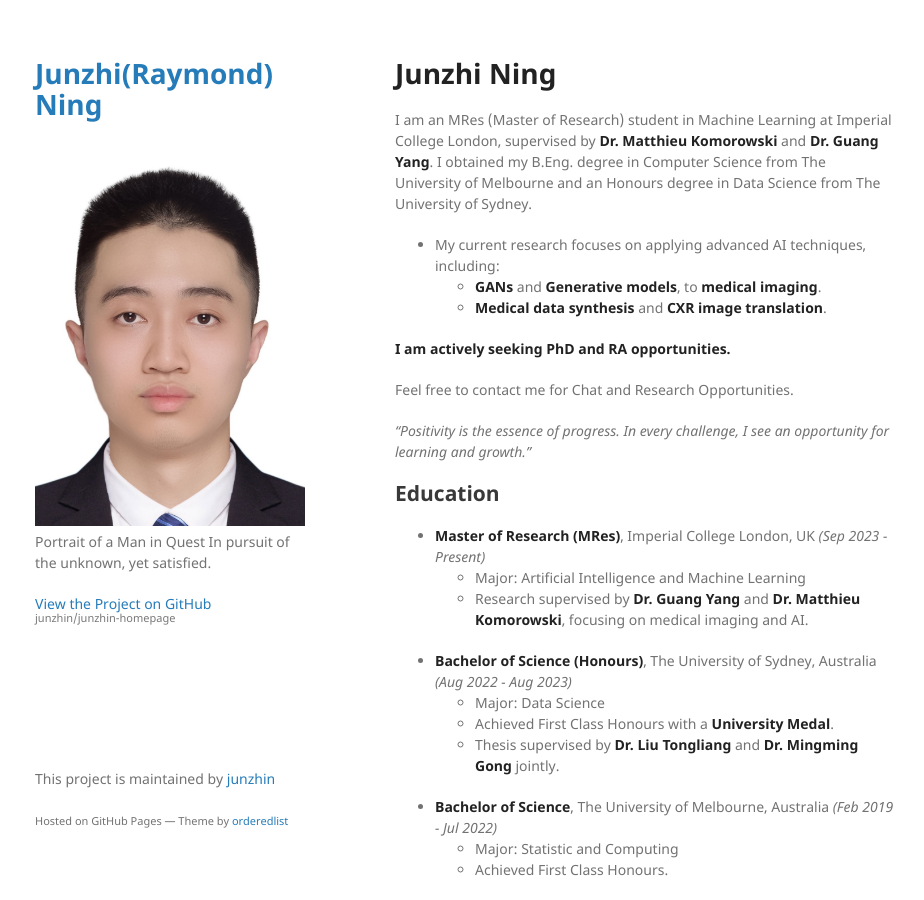
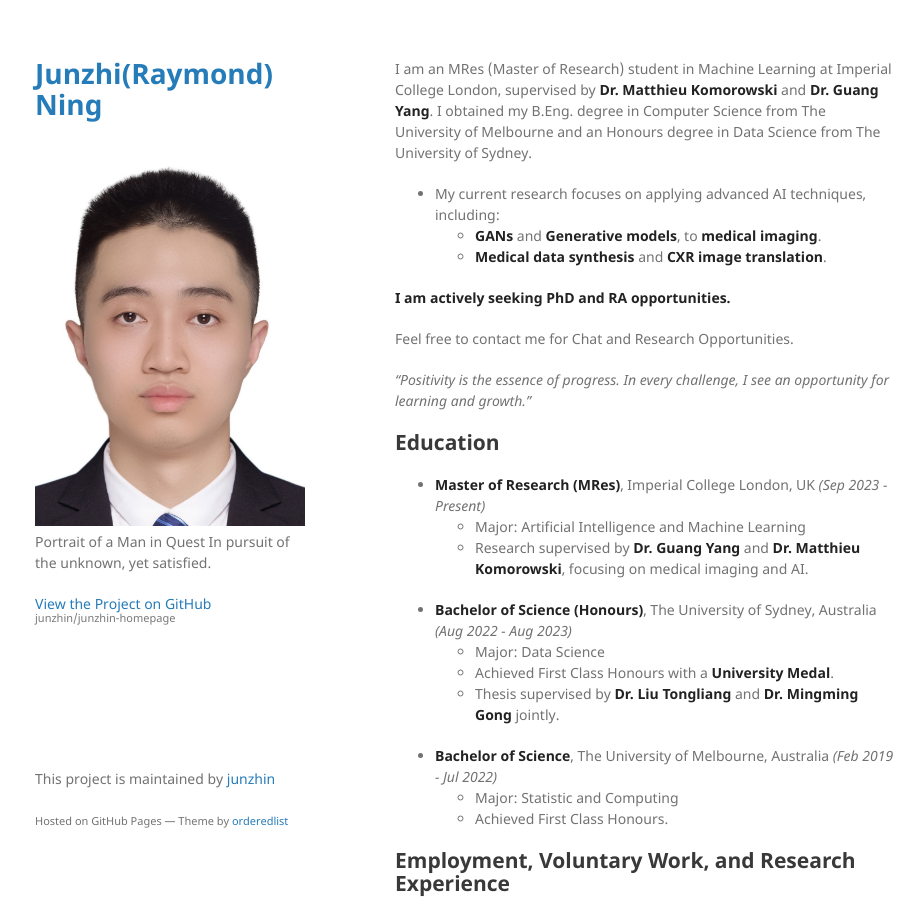
Before and after one commit to junzhin/junzhin-homepage, a Jekyll site: the page built from index.md, in a window 1280 px wide and 900 px high. Shown: the whole window, without its empty margins (175-1099 px from the left). Built offline with Jekyll 4.4.1, drawn with Linux system fonts in a browser that asks for light colours.

Commit message:
Update index.md

```diff
--- a/index.md
+++ b/index.md
@@ -1,9 +1,8 @@
 ---
 layout: default
-title: Junzhi Ning
+title: Home
 ---
 
-# Junzhi Ning
 I am an MRes (Master of Research) student in Machine Learning at Imperial College London, supervised by **Dr. Matthieu Komorowski** and **Dr. Guang Yang**. I obtained my B.Eng. degree in Computer Science from The University of Melbourne and an Honours degree in Data Science from The University of Sydney.
 
 - My current research focuses on applying advanced AI techniques, including:
```
